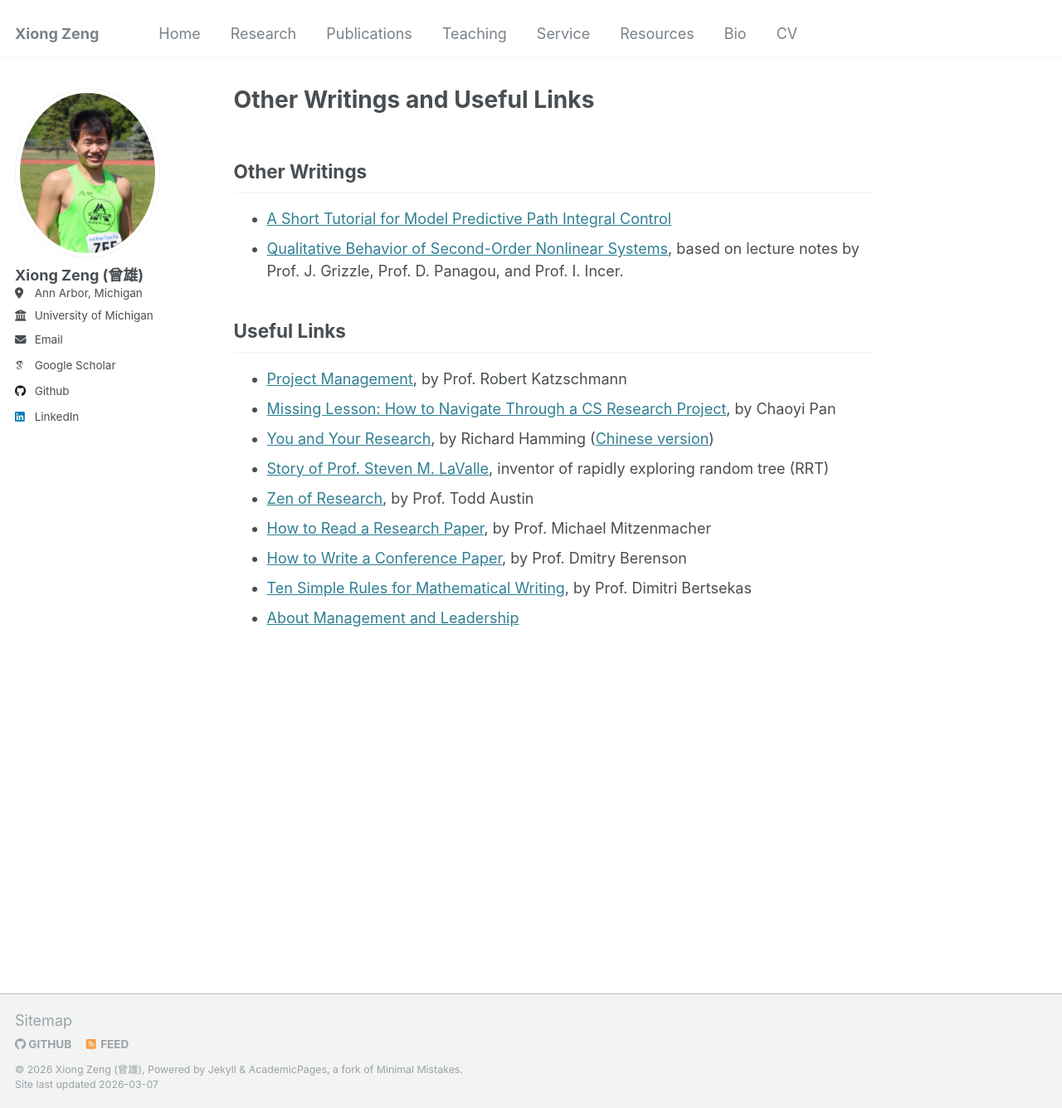
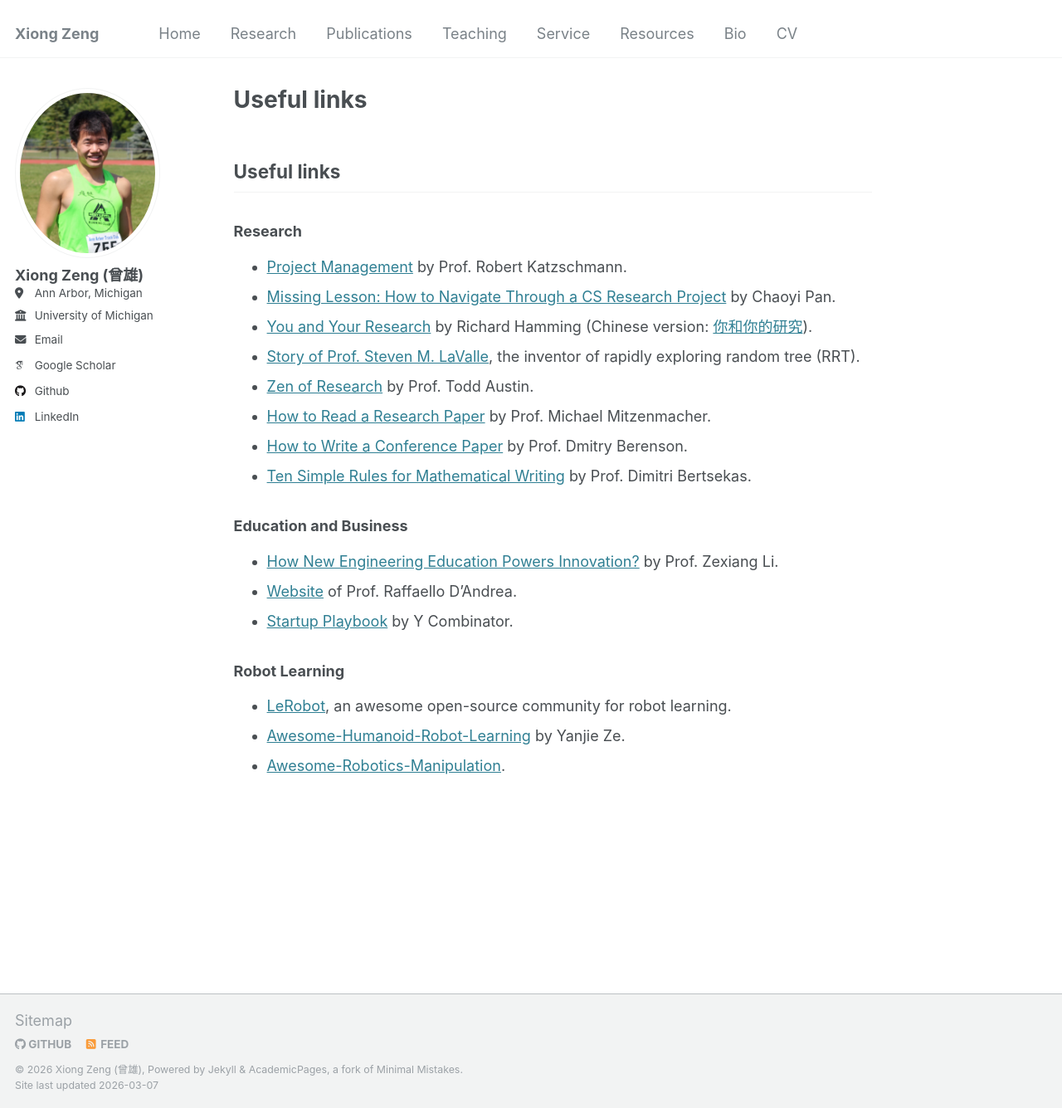
Before and after one commit to zengxiong111/zengxiong.github.io, a Jekyll site: the page built from _pages/resources.md, in a window 1280 px wide and 1335 px high. Shown: the whole window at 83% size. Built offline with Jekyll 4.4.1, drawn with Linux system fonts in a browser that asks for light colours; some web fonts are replaced.

Commit message:
Update resources page links

```diff
--- a/_pages/resources.md
+++ b/_pages/resources.md
@@ -1,23 +1,31 @@
 ---
 layout: single
-title: "Other Writings and Useful Links"
+title: "Useful links"
 permalink: /resources/
 author_profile: true
 ---
 
-## Other Writings
+## Useful links
 
-- [A Short Tutorial for Model Predictive Path Integral Control](https://zengxiong111.github.io/zengxiong.github.io/files/A_Tutorial_for_MPPI-s.pdf)
-- [Qualitative Behavior of Second-Order Nonlinear Systems](https://github.com/zengxiong111/zengxiong.github.io/releases/download/v1.0/chapter2-noted.pdf), based on lecture notes by Prof. J. Grizzle, Prof. D. Panagou, and Prof. I. Incer.
+### Research
 
-## Useful Links
+- [Project Management](https://www.rwr.ethz.ch/slides/2025/01_Slides_Project_Management_Workshop.pdf) by Prof. Robert Katzschmann.
+- [Missing Lesson: How to Navigate Through a CS Research Project](https://panchaoyi.com/missing-lesson-how-to-navigate-through-a-cs-research-project) by Chaoyi Pan.
+- [You and Your Research](https://www.cs.virginia.edu/~robins/YouAndYourResearch.html) by Richard Hamming (Chinese version: [你和你的研究](https://dominich.notion.site/6bbb616bba2b45649f46e30e6ac8c493)).
+- [Story of Prof. Steven M. LaValle](https://lavalle.pl/bio.html), the inventor of rapidly exploring random tree (RRT).
+- [Zen of Research](https://www.linkedin.com/feed/update/urn:li:activity:7198555643308314624/) by Prof. Todd Austin.
+- [How to Read a Research Paper](https://www.eecs.harvard.edu/~michaelm/postscripts/ReadPaper.pdf) by Prof. Michael Mitzenmacher.
+- [How to Write a Conference Paper](https://docs.google.com/document/u/1/d/1_q-gOj2v06kOq1NHeZXWr2gBwEephvOcpCewSYSmMwc/pub) by Prof. Dmitry Berenson.
+- [Ten Simple Rules for Mathematical Writing](https://www.mit.edu/~dimitrib/Ten_Rules.html) by Prof. Dimitri Bertsekas.
 
-- [Project Management](https://www.rwr.ethz.ch/slides/2025/01_Slides_Project_Management_Workshop.pdf), by Prof. Robert Katzschmann
-- [Missing Lesson: How to Navigate Through a CS Research Project](https://panchaoyi.com/missing-lesson-how-to-navigate-through-a-cs-research-project), by Chaoyi Pan
-- [You and Your Research](https://www.cs.virginia.edu/~robins/YouAndYourResearch.html), by Richard Hamming ([Chinese version](https://dominich.notion.site/6bbb616bba2b45649f46e30e6ac8c493))
-- [Story of Prof. Steven M. LaValle](https://lavalle.pl/bio.html), inventor of rapidly exploring random tree (RRT)
-- [Zen of Research](https://www.linkedin.com/feed/update/urn:li:activity:7198555643308314624/), by Prof. Todd Austin
-- [How to Read a Research Paper](https://www.eecs.harvard.edu/~michaelm/postscripts/ReadPaper.pdf), by Prof. Michael Mitzenmacher
-- [How to Write a Conference Paper](https://docs.google.com/document/u/1/d/1_q-gOj2v06kOq1NHeZXWr2gBwEephvOcpCewSYSmMwc/pub), by Prof. Dmitry Berenson
-- [Ten Simple Rules for Mathematical Writing](https://www.mit.edu/~dimitrib/Ten_Rules.html), by Prof. Dimitri Bertsekas
-- [About Management and Leadership](https://www.marxists.org/chinese/linbiao/mia-chinese-linbiao-193612.htm)
+### Education and Business
+
+- [How New Engineering Education Powers Innovation?](https://interactive.zaobao.com.sg/future365/2026/li-zexiang-new-engineering-education-en.html) by Prof. Zexiang Li.
+- [Website](https://raffaello.name/business-research-art/) of Prof. Raffaello D'Andrea.
+- [Startup Playbook](https://playbook.samaltman.com/) by Y Combinator.
+
+### Robot Learning
+
+- [LeRobot](https://huggingface.co/docs/lerobot/index), an awesome open-source community for robot learning.
+- [Awesome-Humanoid-Robot-Learning](https://github.com/YanjieZe/awesome-humanoid-robot-learning) by Yanjie Ze.
+- [Awesome-Robotics-Manipulation](https://github.com/BaiShuanghao/Awesome-Robotics-Manipulation).
```
